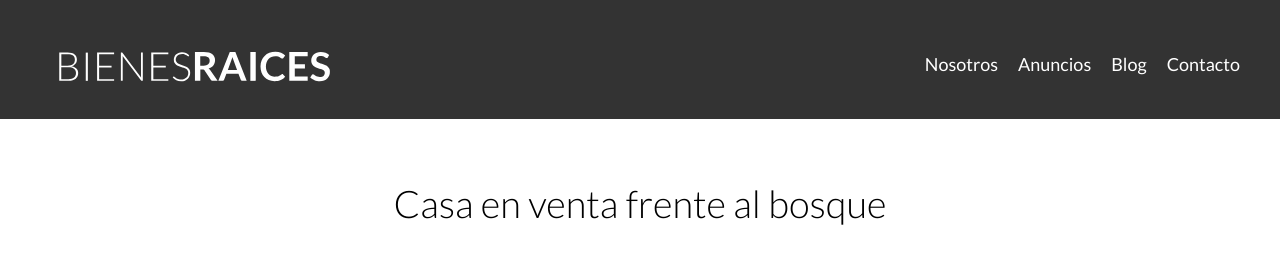
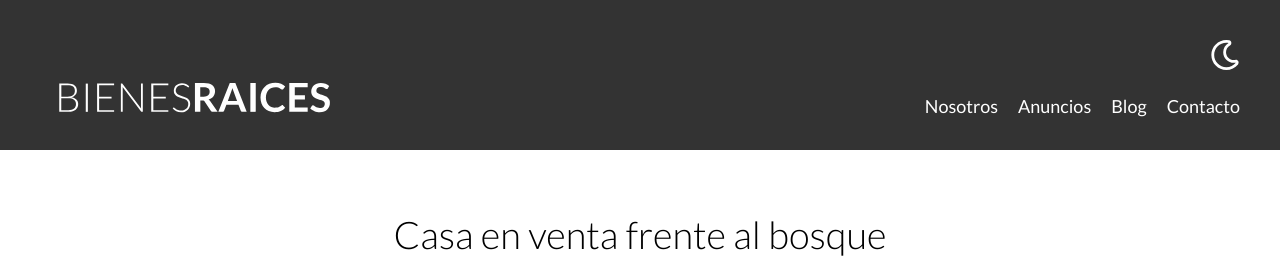
Before and after one commit to AngelCruzL/php-realEstate, a PHP site: page /announcement.html in a window 1280 px wide. Shown: the top 260 px of the page. Run offline with PHP 8.4, Linux system fonts and the light colour scheme; style sheets or scripts are compiled from the project's sources; some libraries are stand-ins or nearby versions.

Commit message:
feat: add dark mode

```diff
--- a/src/announcement.html
+++ b/src/announcement.html
@@ -17,6 +17,13 @@
             <img src="../build/img/logo.svg" alt="Bienes Raíces logo" />
           </a>
 
+          <div class="mobileMenu">
+            <img src="../build/img/barras.svg" alt="Icono de menu responsivo" />
+          </div>
+
+          <div class="navigationContainer">
+            <img src="../build/img/dark-mode.svg" alt="" class="darkMode-btn" />
+
             <nav class="mainNavigation">
               <ul>
                 <li><a href="about.html">Nosotros</a></li>
@@ -25,6 +32,7 @@
                 <li><a href="contact.html">Contacto</a></li>
               </ul>
             </nav>
+          </div>
         </div>
       </div>
     </header>
--- a/src/index.html
+++ b/src/index.html
@@ -20,7 +20,10 @@
             <img src="../build/img/barras.svg" alt="Icono de menu responsivo" />
           </div>
 
-          <nav class="mainNavigation">
+          <div class="navigationContainer">
+            <img src="../build/img/dark-mode.svg" alt="" class="darkMode-btn" />
+
+            <nav class="mainNavigation home">
               <ul>
                 <li><a href="about.html">Nosotros</a></li>
                 <li><a href="announcements.html">Anuncios</a></li>
@@ -28,6 +31,7 @@
                 <li><a href="contact.html">Contacto</a></li>
               </ul>
             </nav>
+          </div>
         </div>
 
         <h1>Venta de Casas y Departamentos Exclusivos de Lujo</h1>
--- a/src/scss/app.scss
+++ b/src/scss/app.scss
@@ -3,3 +3,4 @@
 @use 'components';
 @use 'layout';
 @use 'pages';
+@use 'themes';
--- a/src/scss/layout/_navbar.scss
+++ b/src/scss/layout/_navbar.scss
@@ -10,6 +10,7 @@
   @include m.respond(tablet) {
     flex-direction: row;
     justify-content: space-between;
+    align-items: flex-end;
   }
 }
 
@@ -24,14 +25,45 @@
   }
 }
 
+.navigationContainer {
+  display: flex;
+  flex-direction: column;
+  align-items: center;
+
+  @include m.respond(tablet) {
+    align-items: flex-end;
+    padding-block-end: 3rem;
+  }
+
+  .darkMode-btn {
+    margin-block: 3rem 2rem;
+    inline-size: 3rem;
+    filter: invert(100%);
+
+    &:hover {
+      cursor: pointer;
+    }
+
+    @include m.respond(tablet) {
+      margin-block-start: unset;
+    }
+  }
+}
+
 .header .mainNavigation {
   visibility: hidden;
   opacity: 0;
-  transition: visibility 0.3s ease-in-out, opacity 0.3s linear;
+  height: 0;
+  transition: visibility 0.3s ease-in-out, opacity 0.5s linear,
+    height 0.6s ease-in-out;
 
   @include m.respond(tablet) {
     visibility: visible;
     opacity: 1;
+  }
+
+  &.home {
+    height: auto;
   }
 }
 
@@ -52,7 +84,8 @@
   }
 }
 
-.active + .mainNavigation {
+.active + .navigationContainer .mainNavigation {
   visibility: visible;
   opacity: 1;
+  height: auto;
 }
--- /dev/null
+++ b/src/scss/themes/_index.scss
@@ -0,0 +1 @@
+@forward 'darkMode';
```
Also changed, not shown: src/about.html (+8 -0 lines), src/announcements.html (+8 -0 lines), src/blog.html (+8 -0 lines), src/contact.html (+8 -0 lines), src/js/app.js (+7 -0 lines), src/post.html (+8 -0 lines), src/scss/themes/_darkMode.scss (added, +49 -0 lines). Lines whose indentation alone changed are shown as unchanged.
